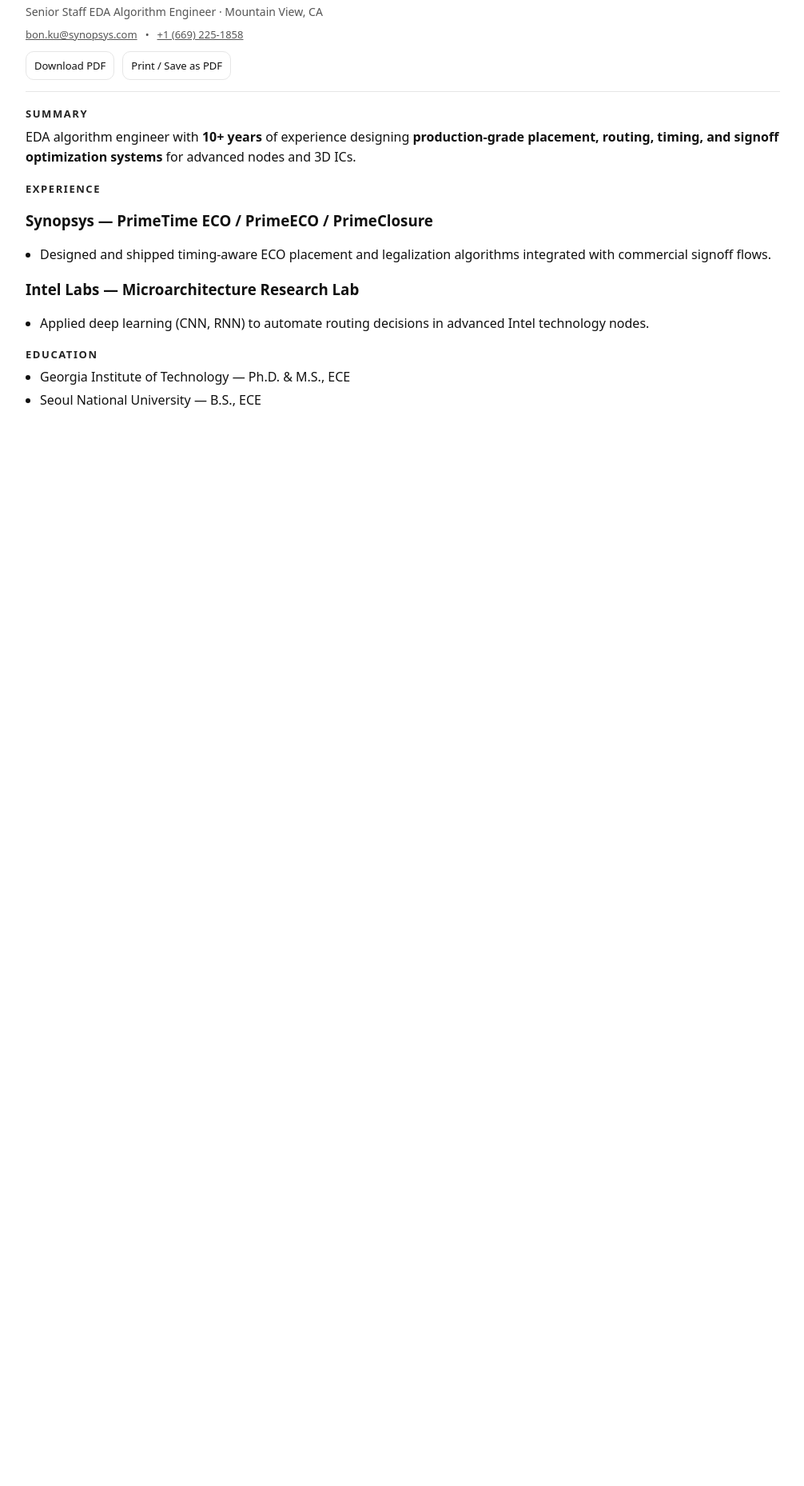
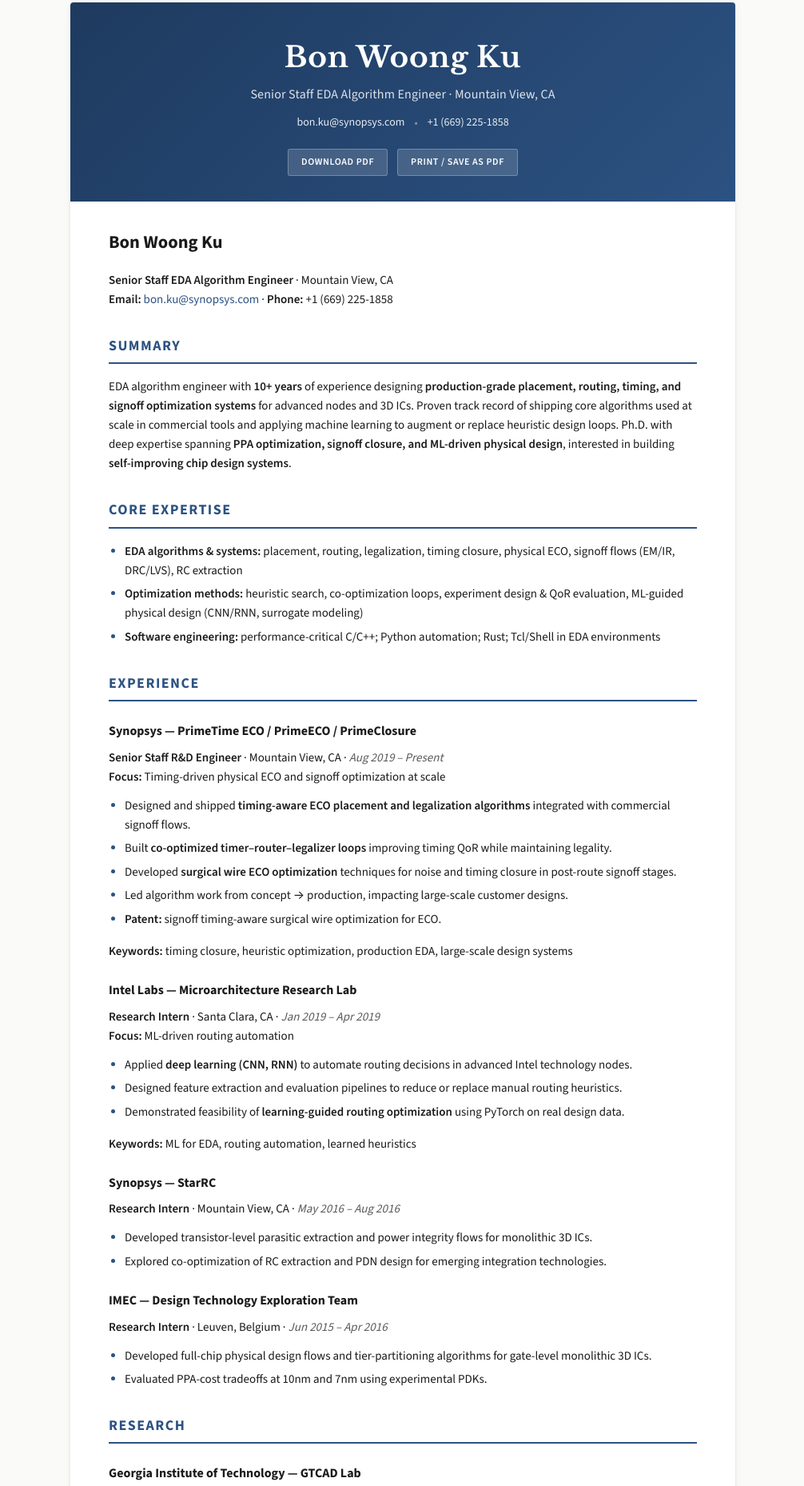
Before and after one commit to bnwk/resume, a website: page index.html in a window 1280 px wide. Shown: the part 29-1887 px from the top of the page at 80% size, without its empty margins (136-1142 px from the left). Before the commit the page ends 800 px from the top, so only its background shows below. Drawn offline with nearby package versions, Linux system fonts and the light colour scheme; files that its build step writes are made by us from their sources.

Commit message:
css update

```diff
--- /dev/null
+++ b/css/resume.css
@@ -0,0 +1,310 @@
+/* ==========================================================================
+   Resume Stylesheet — Clean, modern, print-optimized
+   ========================================================================== */
+
+@import url('https://fonts.googleapis.com/css2?family=Libre+Baskerville:ital,wght@0,400;0,700;1,400&family=Source+Sans+3:wght@400;600;700&display=swap');
+
+:root {
+  --color-ink: #1a1a1a;
+  --color-muted: #5a5a5a;
+  --color-accent: #2c5282;
+  --color-accent-hover: #1a365d;
+  --color-border: #d0d0d0;
+  --color-bg: #fafaf9;
+  --color-paper: #ffffff;
+  --font-serif: 'Libre Baskerville', Georgia, serif;
+  --font-sans: 'Source Sans 3', -apple-system, BlinkMacSystemFont, sans-serif;
+}
+
+*, *::before, *::after {
+  box-sizing: border-box;
+}
+
+html {
+  font-size: 16px;
+  -webkit-font-smoothing: antialiased;
+  -moz-osx-font-smoothing: grayscale;
+}
+
+body {
+  margin: 0;
+  padding: 2rem 1rem;
+  font-family: var(--font-sans);
+  font-size: 0.9375rem;
+  line-height: 1.6;
+  color: var(--color-ink);
+  background: var(--color-bg);
+}
+
+/* Page container */
+.page {
+  max-width: 52rem;
+  margin: 0 auto;
+  background: var(--color-paper);
+  border-radius: 4px;
+  box-shadow: 0 1px 3px rgba(0,0,0,0.08), 0 4px 12px rgba(0,0,0,0.05);
+  overflow: hidden;
+}
+
+/* ==========================================================================
+   Header
+   ========================================================================== */
+
+.header {
+  padding: 2.5rem 3rem 2rem;
+  background: linear-gradient(135deg, #1e3a5f 0%, #2c5282 100%);
+  color: #fff;
+  text-align: center;
+}
+
+.name {
+  margin: 0 0 0.25rem;
+  font-family: var(--font-serif);
+  font-size: 2.25rem;
+  font-weight: 700;
+  letter-spacing: 0.02em;
+  color: #fff;
+}
+
+.sub {
+  margin-bottom: 0.75rem;
+  font-size: 1rem;
+  font-weight: 400;
+  color: rgba(255,255,255,0.85);
+  letter-spacing: 0.01em;
+}
+
+.links {
+  display: flex;
+  justify-content: center;
+  align-items: center;
+  gap: 0.75rem;
+  font-size: 0.875rem;
+}
+
+.links a {
+  color: rgba(255,255,255,0.9);
+  text-decoration: none;
+  border-bottom: 1px solid transparent;
+  transition: border-color 0.2s;
+}
+
+.links a:hover {
+  border-bottom-color: rgba(255,255,255,0.6);
+}
+
+.links span {
+  color: rgba(255,255,255,0.4);
+}
+
+/* Badge bar (download/print links) */
+.badgebar {
+  margin-top: 1.25rem;
+  display: flex;
+  justify-content: center;
+  gap: 0.75rem;
+}
+
+.badgebar a {
+  display: inline-block;
+  padding: 0.4rem 1rem;
+  font-size: 0.75rem;
+  font-weight: 600;
+  text-transform: uppercase;
+  letter-spacing: 0.05em;
+  color: #fff;
+  background: rgba(255,255,255,0.15);
+  border: 1px solid rgba(255,255,255,0.25);
+  border-radius: 3px;
+  text-decoration: none;
+  transition: background 0.2s, border-color 0.2s;
+}
+
+.badgebar a:hover {
+  background: rgba(255,255,255,0.25);
+  border-color: rgba(255,255,255,0.4);
+}
+
+/* ==========================================================================
+   Content
+   ========================================================================== */
+
+.content {
+  padding: 2rem 3rem 3rem;
+}
+
+/* Headings */
+h1, h2, h3, h4 {
+  font-family: var(--font-sans);
+  font-weight: 700;
+  color: var(--color-ink);
+  margin-top: 0;
+}
+
+h2 {
+  margin: 2rem 0 1rem;
+  padding-bottom: 0.4rem;
+  font-size: 1.125rem;
+  text-transform: uppercase;
+  letter-spacing: 0.08em;
+  color: var(--color-accent);
+  border-bottom: 2px solid var(--color-accent);
+}
+
+h2:first-child {
+  margin-top: 0;
+}
+
+h3 {
+  margin: 1.5rem 0 0.5rem;
+  font-size: 1rem;
+  font-weight: 700;
+  color: var(--color-ink);
+}
+
+h3:first-child {
+  margin-top: 0;
+}
+
+/* Paragraphs & lists */
+p {
+  margin: 0 0 0.75rem;
+}
+
+ul, ol {
+  margin: 0 0 1rem;
+  padding-left: 1.25rem;
+}
+
+li {
+  margin-bottom: 0.35rem;
+}
+
+li::marker {
+  color: var(--color-accent);
+}
+
+/* Strong / emphasis */
+strong {
+  font-weight: 600;
+  color: var(--color-ink);
+}
+
+em {
+  font-style: italic;
+  color: var(--color-muted);
+}
+
+/* Links in content */
+.content a {
+  color: var(--color-accent);
+  text-decoration: none;
+  border-bottom: 1px solid transparent;
+  transition: border-color 0.2s;
+}
+
+.content a:hover {
+  border-bottom-color: var(--color-accent);
+}
+
+/* Keywords (if styled separately) */
+p:last-child {
+  margin-bottom: 0;
+}
+
+/* ==========================================================================
+   Print Styles
+   ========================================================================== */
+
+@media print {
+  html {
+    font-size: 11pt;
+  }
+
+  body {
+    padding: 0;
+    background: #fff;
+  }
+
+  .page {
+    max-width: none;
+    box-shadow: none;
+    border-radius: 0;
+  }
+
+  .header {
+    padding: 1.5rem 2rem 1.25rem;
+    background: #1e3a5f !important;
+    -webkit-print-color-adjust: exact;
+    print-color-adjust: exact;
+  }
+
+  .name {
+    font-size: 1.75rem;
+  }
+
+  .sub {
+    font-size: 0.9rem;
+  }
+
+  .badgebar {
+    display: none;
+  }
+
+  .content {
+    padding: 1.5rem 2rem 2rem;
+  }
+
+  h2 {
+    margin-top: 1.25rem;
+    font-size: 1rem;
+    border-bottom-width: 1.5px;
+    page-break-after: avoid;
+  }
+
+  h3 {
+    margin-top: 1rem;
+    page-break-after: avoid;
+  }
+
+  ul, ol, p {
+    page-break-inside: avoid;
+  }
+
+  a {
+    color: inherit !important;
+    text-decoration: none !important;
+    border: none !important;
+  }
+}
+
+/* ==========================================================================
+   Responsive
+   ========================================================================== */
+
+@media (max-width: 640px) {
+  body {
+    padding: 0;
+  }
+
+  .page {
+    border-radius: 0;
+    box-shadow: none;
+  }
+
+  .header {
+    padding: 2rem 1.5rem 1.5rem;
+  }
+
+  .name {
+    font-size: 1.75rem;
+  }
+
+  .content {
+    padding: 1.5rem;
+  }
+
+  .links {
+    flex-wrap: wrap;
+  }
+}
--- a/index.html
+++ b/index.html
@@ -22,21 +22,86 @@
   </div>
 </header>
     <article class="content">
-      <h2>Summary</h2>
-<p>EDA algorithm engineer with <strong>10+ years</strong> of experience designing <strong>production-grade placement, routing, timing, and signoff optimization systems</strong> for advanced nodes and 3D ICs.</p>
+      <h1>Bon Woong Ku</h1>
+<p><strong>Senior Staff EDA Algorithm Engineer</strong> · Mountain View, CA<br>
+<strong>Email:</strong> <a href="mailto:bon.ku@synopsys.com">bon.ku@synopsys.com</a> · <strong>Phone:</strong> +1 (669) 225-1858</p>
+<h2>Summary</h2>
+<p>EDA algorithm engineer with <strong>10+ years</strong> of experience designing <strong>production-grade placement, routing, timing, and signoff optimization systems</strong> for advanced nodes and 3D ICs. Proven track record of shipping core algorithms used at scale in commercial tools and applying machine learning to augment or replace heuristic design loops. Ph.D. with deep expertise spanning <strong>PPA optimization, signoff closure, and ML-driven physical design</strong>, interested in building <strong>self-improving chip design systems</strong>.</p>
+<h2>Core expertise</h2>
+<ul>
+<li><strong>EDA algorithms &amp; systems:</strong> placement, routing, legalization, timing closure, physical ECO, signoff flows (EM/IR, DRC/LVS), RC extraction</li>
+<li><strong>Optimization methods:</strong> heuristic search, co-optimization loops, experiment design &amp; QoR evaluation, ML-guided physical design (CNN/RNN, surrogate modeling)</li>
+<li><strong>Software engineering:</strong> performance-critical C/C++; Python automation; Rust; Tcl/Shell in EDA environments</li>
+</ul>
 <h2>Experience</h2>
 <h3>Synopsys — PrimeTime ECO / PrimeECO / PrimeClosure</h3>
+<p><strong>Senior Staff R&amp;D Engineer</strong> · Mountain View, CA · <em>Aug 2019 – Present</em><br>
+<strong>Focus:</strong> Timing-driven physical ECO and signoff optimization at scale</p>
 <ul>
-<li>Designed and shipped timing-aware ECO placement and legalization algorithms integrated with commercial signoff flows.</li>
+<li>Designed and shipped <strong>timing-aware ECO placement and legalization algorithms</strong> integrated with commercial signoff flows.</li>
+<li>Built <strong>co-optimized timer–router–legalizer loops</strong> improving timing QoR while maintaining legality.</li>
+<li>Developed <strong>surgical wire ECO optimization</strong> techniques for noise and timing closure in post-route signoff stages.</li>
+<li>Led algorithm work from concept → production, impacting large-scale customer designs.</li>
+<li><strong>Patent:</strong> signoff timing-aware surgical wire optimization for ECO.</li>
 </ul>
+<p><strong>Keywords:</strong> timing closure, heuristic optimization, production EDA, large-scale design systems</p>
 <h3>Intel Labs — Microarchitecture Research Lab</h3>
+<p><strong>Research Intern</strong> · Santa Clara, CA · <em>Jan 2019 – Apr 2019</em><br>
+<strong>Focus:</strong> ML-driven routing automation</p>
 <ul>
-<li>Applied deep learning (CNN, RNN) to automate routing decisions in advanced Intel technology nodes.</li>
+<li>Applied <strong>deep learning (CNN, RNN)</strong> to automate routing decisions in advanced Intel technology nodes.</li>
+<li>Designed feature extraction and evaluation pipelines to reduce or replace manual routing heuristics.</li>
+<li>Demonstrated feasibility of <strong>learning-guided routing optimization</strong> using PyTorch on real design data.</li>
+</ul>
+<p><strong>Keywords:</strong> ML for EDA, routing automation, learned heuristics</p>
+<h3>Synopsys — StarRC</h3>
+<p><strong>Research Intern</strong> · Mountain View, CA · <em>May 2016 – Aug 2016</em></p>
+<ul>
+<li>Developed transistor-level parasitic extraction and power integrity flows for monolithic 3D ICs.</li>
+<li>Explored co-optimization of RC extraction and PDN design for emerging integration technologies.</li>
+</ul>
+<h3>IMEC — Design Technology Exploration Team</h3>
+<p><strong>Research Intern</strong> · Leuven, Belgium · <em>Jun 2015 – Apr 2016</em></p>
+<ul>
+<li>Developed full-chip physical design flows and tier-partitioning algorithms for gate-level monolithic 3D ICs.</li>
+<li>Evaluated PPA-cost tradeoffs at 10nm and 7nm using experimental PDKs.</li>
+</ul>
+<h2>Research</h2>
+<h3>Georgia Institute of Technology — GTCAD Lab</h3>
+<p><strong>Ph.D. Research Assistant</strong> · Atlanta, GA · <em>Aug 2014 – May 2019</em><br>
+<strong>Thesis:</strong> Physical Design Solutions for 3D ICs and their Neuromorphic Applications</p>
+<ul>
+<li>Designed scalable physical design methodologies for monolithic 3D ICs across logic, memory, and heterogeneous systems.</li>
+<li>Built C++ MPI-based large-scale spiking neural network simulators on supercomputing infrastructure (Oak Ridge).</li>
+<li>Co-designed architecture + physical design for 3D neuromorphic accelerators.</li>
+<li>Developed RISC-V-based gate-level M3D systems targeting emerging memory and device technologies.</li>
 </ul>
 <h2>Education</h2>
+<p><strong>Georgia Institute of Technology</strong> — Ph.D. &amp; M.S., Electrical and Computer Engineering</p>
 <ul>
-<li>Georgia Institute of Technology — Ph.D. &amp; M.S., ECE</li>
-<li>Seoul National University — B.S., ECE</li>
+<li>IEEE TCAD Donald O. Pederson Best Paper Award (2022)</li>
+<li>26 publications (8 top-tier conferences/journals)</li>
+</ul>
+<p><strong>Seoul National University</strong> — B.S., Electrical and Computer Engineering</p>
+<h2>Honors</h2>
+<ul>
+<li>Donald O. Pederson Best Paper Award — IEEE TCAD (2022)</li>
+<li>Customer Success Award — Synopsys (Q4 FY21)</li>
+<li>Signoff Platform &amp; Innovation Recognition Award — Synopsys (Q4 FY20)</li>
+<li>Best Paper Award Nomination — ACM ISPD (2018)</li>
+<li>Presidential Science Scholarship — Korea Student Aid Foundation (2008–2014)</li>
+</ul>
+<h2>Patent</h2>
+<ul>
+<li>Bon Woong Ku, Nahmsuk Oh, Cho Moon, “Signoff Timing-aware Surgical Wire Optimization for Engineering Change Orders,” App No. 63/121,853.</li>
+</ul>
+<h2>Selected publications</h2>
+<p><em>(Full list available upon request.)</em></p>
+<ul>
+<li>“Compact-2D: A Physical Design Methodology to Build Two-Tier Gate-level 3D ICs,” <strong>IEEE TCAD</strong> (Best Paper Award)</li>
+<li>“ML-based Wire RC Prediction in Monolithic 3D ICs with an Application to Full-Chip Optimization,” <strong>ISPD</strong></li>
+<li>“RTL-to-GDS Tool Flow and Design-for-Test Solutions for Monolithic 3D ICs,” <strong>DAC</strong></li>
+<li>“Machine Learning Integrated Pseudo-3D Flow for Monolithic 3D ICs,” <strong>IEEE JXCDC</strong></li>
 </ul>
 
     </article>
```
Also changed, not shown: 1 other file.
